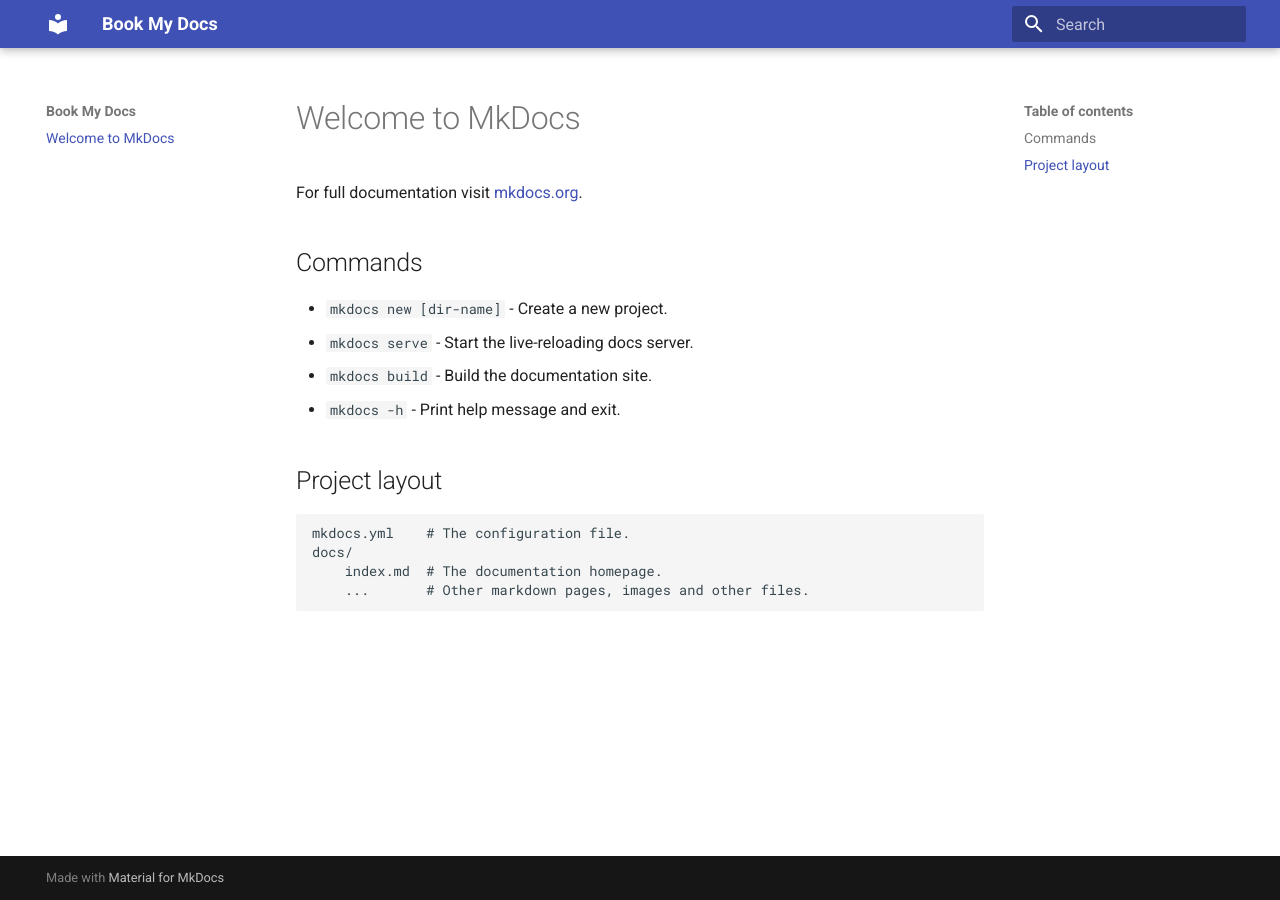
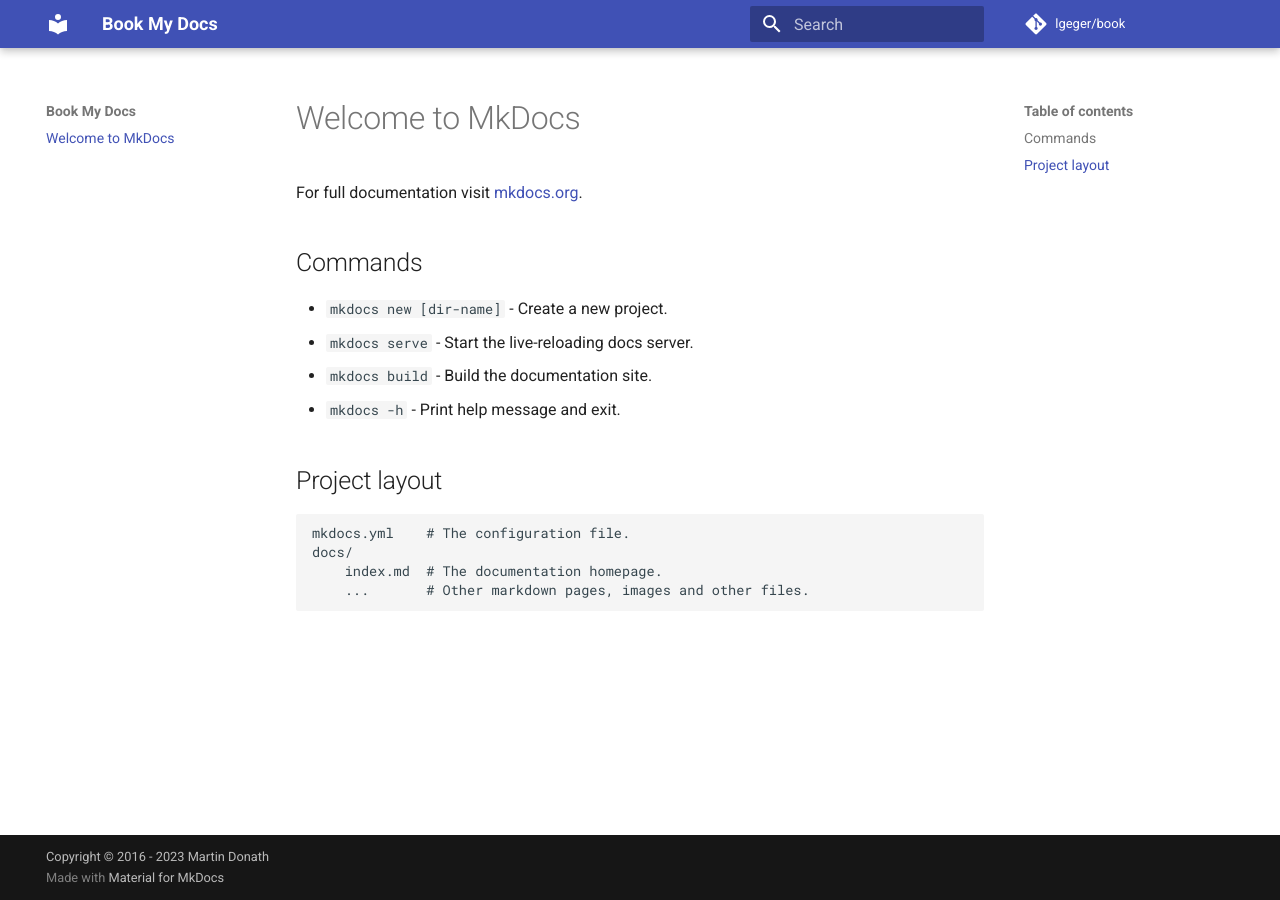
Before and after one commit to lgeger/book, an MkDocs documentation site: the page built from docs/index.md, in a window 1280 px wide. Built offline with MkDocs 1.6.1 and Material for MkDocs 9.7.7, drawn with Linux system fonts in a browser that asks for light colours; comment, search, counter and statistics services are not loaded.

Commit message:
change mkdocs

```diff
--- a/mkdocs.yml
+++ b/mkdocs.yml
@@ -1,3 +1,90 @@
+# Copyright (c) 2016-2023 Martin Donath <martin.donath@squidfunk.com>
+
+# Permission is hereby granted, free of charge, to any person obtaining a copy
+# of this software and associated documentation files (the "Software"), to
+# deal in the Software without restriction, including without limitation the
+# rights to use, copy, modify, merge, publish, distribute, sublicense, and/or
+# sell copies of the Software, and to permit persons to whom the Software is
+# furnished to do so, subject to the following conditions:
+
+# The above copyright notice and this permission notice shall be included in
+# all copies or substantial portions of the Software.
+
+# THE SOFTWARE IS PROVIDED "AS IS", WITHOUT WARRANTY OF ANY KIND, EXPRESS OR
+# IMPLIED, INCLUDING BUT NOT LIMITED TO THE WARRANTIES OF MERCHANTABILITY,
+# FITNESS FOR A PARTICULAR PURPOSE AND NON-INFRINGEMENT. IN NO EVENT SHALL THE
+# AUTHORS OR COPYRIGHT HOLDERS BE LIABLE FOR ANY CLAIM, DAMAGES OR OTHER
+# LIABILITY, WHETHER IN AN ACTION OF CONTRACT, TORT OR OTHERWISE, ARISING
+# FROM, OUT OF OR IN CONNECTION WITH THE SOFTWARE OR THE USE OR OTHER DEALINGS
+# IN THE SOFTWARE.
+
+# Project information
 site_name: Book My Docs
+site_url: https://lgeger.github.io/book/
+site_author: gege
+site_description: >-
+  Write your documentation in Markdown and create a professional static site in
+  minutes – searchable, customizable, in 60+ languages, for all devices
+
+# Repository
+repo_name: lgeger/book
+repo_url: https://github.com/lgeger/book
+
+# Copyright
+copyright: Copyright &copy; 2016 - 2023 Martin Donath
+
+# Configuration
 theme:
   name: material
+
+
+# Plugins
+plugins:
+  - search:
+      separator: '[\s\-,:!=\[\]()"`/]+|\.(?!\d)|&[lg]t;|(?!\b)(?=[A-Z][a-z])'
+  - minify:
+      minify_html: true
+
+
+
+# Extensions
+markdown_extensions:
+  - abbr
+  - admonition
+  - attr_list
+  - def_list
+  - footnotes
+  - md_in_html
+  - toc:
+      permalink: true
+  - pymdownx.arithmatex:
+      generic: true
+  - pymdownx.betterem:
+      smart_enable: all
+  - pymdownx.caret
+  - pymdownx.details
+  - pymdownx.emoji:
+      emoji_generator: !!python/name:materialx.emoji.to_svg
+      emoji_index: !!python/name:materialx.emoji.twemoji
+  - pymdownx.highlight:
+      anchor_linenums: true
+      line_spans: __span
+      pygments_lang_class: true
+  - pymdownx.inlinehilite
+  - pymdownx.keys
+  - pymdownx.magiclink:
+      repo_url_shorthand: true
+      user: squidfunk
+      repo: mkdocs-material
+  - pymdownx.mark
+  - pymdownx.smartsymbols
+  - pymdownx.superfences:
+      custom_fences:
+        - name: mermaid
+          class: mermaid
+          format: !!python/name:pymdownx.superfences.fence_code_format
+  - pymdownx.tabbed:
+      alternate_style: true
+  - pymdownx.tasklist:
+      custom_checkbox: true
+  - pymdownx.tilde
```
Also changed, not shown: 1 other file.
